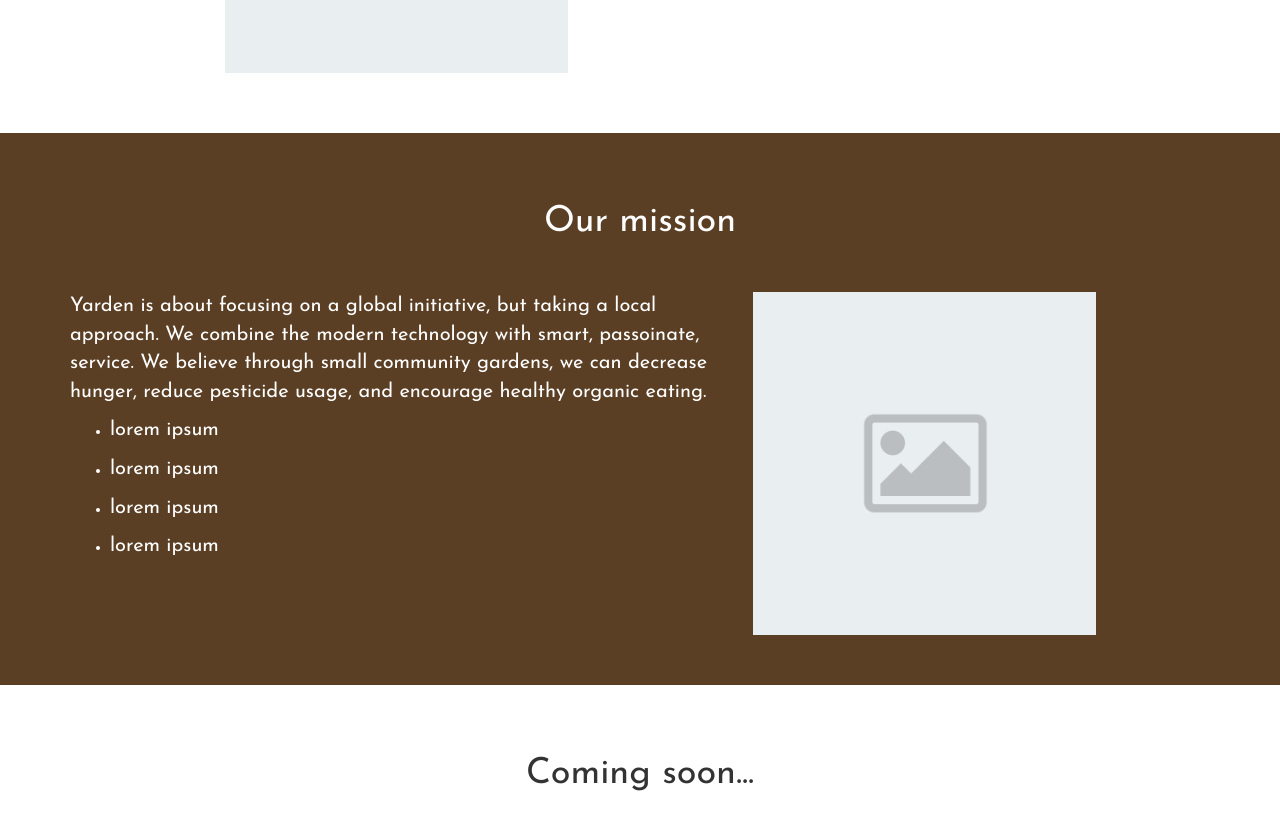
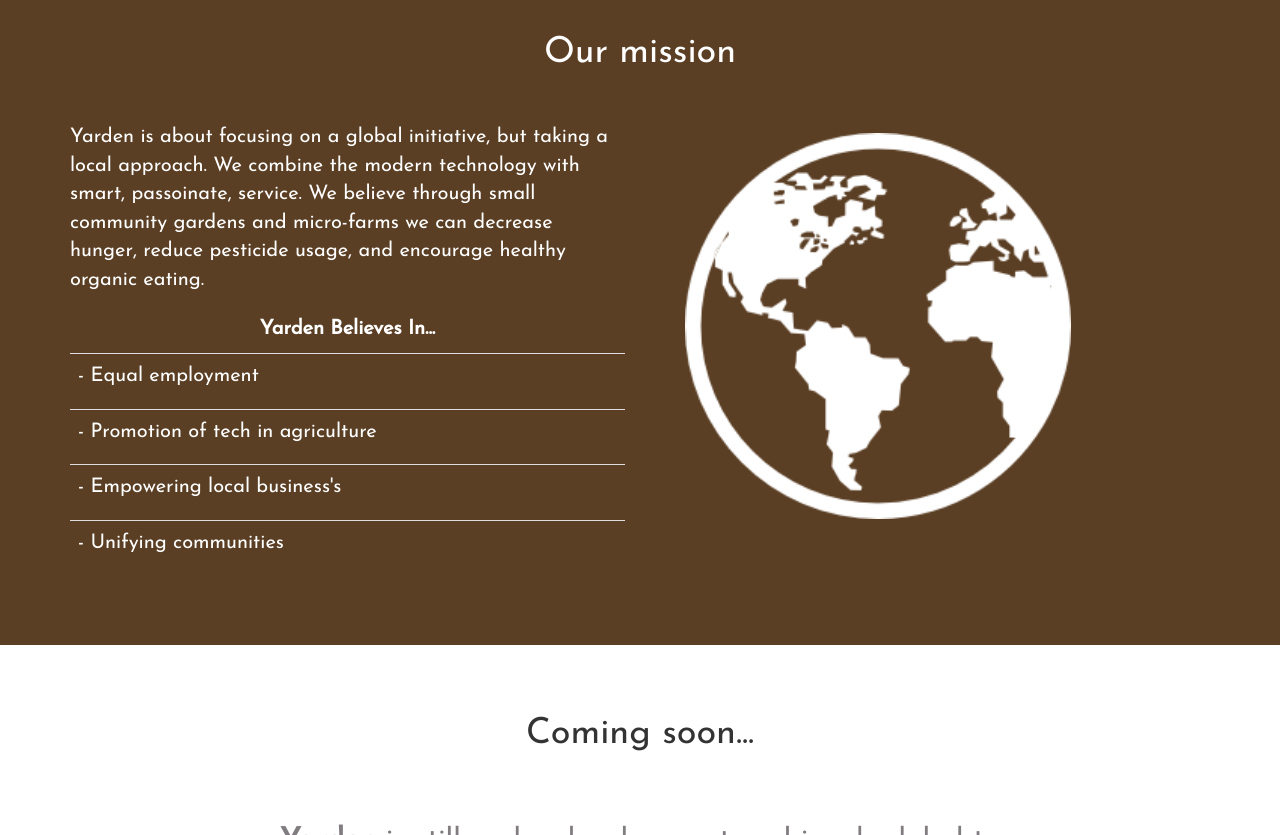
Before and after one commit to isaacg11/get-yarden, a plain HTML site: page index.html in a window 1280 px wide. Shown: the part 2665-3500 px from the top of the page. Drawn offline with nearby package versions, Linux system fonts and the light colour scheme.

Commit message:
edited landing page UI

```diff
--- a/index.html
+++ b/index.html
@@ -81,7 +81,7 @@
           <div class="col-xs-1"></div>
           <div class="col-xs-5">
             <div class="text-center">
-              <img src="images/placeholder.png" class="placeholder-img"/>
+              <img src="images/assesment.jpg" class="placeholder-img"/>
             </div>
           </div>
           <div class="col-xs-5">
@@ -106,7 +106,7 @@
           </div>
           <div class="col-xs-5">
             <div class="text-center">
-              <img src="images/placeholder.png" class="placeholder-img"/>
+              <img src="images/selection.jpg" class="placeholder-img"/>
             </div>
           </div>
           <div class="col-xs-1"></div>
@@ -119,7 +119,7 @@
           <div class="col-xs-1"></div>
           <div class="col-xs-5">
             <div class="text-center">
-              <img src="images/placeholder.png" class="placeholder-img"/>
+              <img src="images/app.jpg" class="placeholder-img"/>
             </div>
           </div>
           <div class="col-xs-5">
@@ -141,19 +141,46 @@
           <h1>Our mission</h1>
         </div>
         <div class="row">
-          <div class="col-xs-7">
+          <div class="col-xs-6">
             <p>
-              Yarden is about focusing on a global initiative, but taking a local approach. We combine the modern technology with smart, passoinate, service. We believe through small community gardens, we can decrease hunger, reduce pesticide usage, and encourage healthy organic eating.
+              Yarden is about focusing on a global initiative, but taking a local approach. We combine the modern technology with smart, passoinate, service. We believe through small community gardens and micro-farms we can decrease hunger, reduce pesticide usage, and encourage healthy organic eating.
             </p>
-            <ul>
-              <li><p>lorem ipsum</p></li>
-              <li><p>lorem ipsum</p></li>
-              <li><p>lorem ipsum</p></li>
-              <li><p>lorem ipsum</p></li>
-            </ul>
+            <div class="text-center" style="padding-top: 10px;">
+              <p><b>Yarden Believes In...</b></p>
+            </div>
+            <table class="table">
+              <tr>
+                <td>
+                  <p>
+                    - Equal employment
+                  </p>
+                </td>
+              </tr>
+              <tr>
+                <td>
+                  <p>
+                    - Promotion of tech in agriculture
+                  </p>
+                </td>
+              </tr>
+              <tr>
+                <td>
+                  <p>
+                    - Empowering local business's
+                  </p>
+                </td>
+              </tr>
+              <tr>
+                <td>
+                  <p>
+                    - Unifying communities
+                  </p>
+                </td>
+              </tr>
+            </table>
           </div>
-          <div class="col-xs-5">
-            <img src="images/placeholder.png" class="placeholder-img"/>
+          <div class="col-xs-6">
+            <img src="images/earth.png" class="placeholder-img" style="padding-left: 30px; padding-top: 10px;"/>
           </div>
         </div>
       </div>
```
Also changed, not shown: images/app.jpg (added), images/assesment.jpg (added), images/earth.png (added), images/selection.jpg (added), 1 other file.
